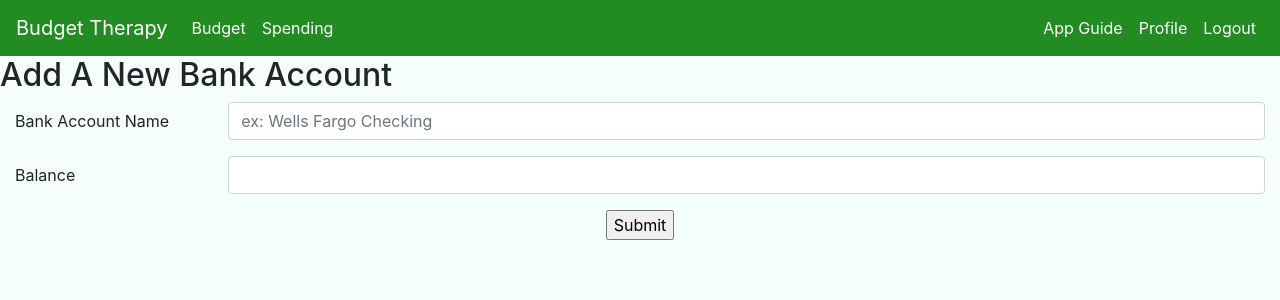
After one commit to LadanShaie/quickstart, a Flask app: page /add_account in a window 1280 px wide. The commit adds this page. Shown: the top 300 px of the page. Run offline with Flask 2, Linux system fonts and the light colour scheme; the visitor is signed in with stand-in values (Sample User, id 1); some libraries are stand-ins or nearby versions.

Commit message:
Add function to display updated balance, Add user bank account

```diff
--- a/server.py
+++ b/server.py
@@ -78,12 +78,59 @@ def login_info():
     if user:
         if password == user.password:
             session['user_id'] = user.user_id
-            return redirect('/budgets')
+            return redirect('/overview')
 
     flash('Incorrect email or password. Please try again.')
     return redirect('/login')
 
+########### app guide route ###############
+@app.route('/app_guide', methods=['GET'])
+def get_app_guide():
+    """View app guide page."""
 
+    return render_template('app_guide.html')
+
+
+########### add account page routes ###############
+@app.route('/add_account', methods=['GET'])
+def get_add_bank_account():
+    """View add bank account form."""
+
+    if session.get('user_id'):
+        return render_template('add_account.html')
+    else:
+        flash('Please login to proceed to this page.')
+        return redirect('/login')
+
+
+@app.route('/add_account', methods=['POST'])
+def save_added_bank_account():
+    """Add a bank account and send it to db, user can view it after being redirected back to the overview page."""
+
+    if session.get('user_id'):
+        submit_add_account_form = request.form.get("submit_add_account_form")
+
+        if  submit_add_account_form  == 'Submit':
+            account_id = request.form.get("account_name")
+            name = request.form.get("account_name")
+            available_balance = request.form.get("available_balance")
+            type = "depository"
+            user = crud.get_user_by_user_id(session['user_id']) #gets user by session user_id
+
+            crud.create_account(account_id, available_balance, type, name, user)
+
+            flash('New bank account Has Been added!')
+            return redirect('/overview')
+
+        else:
+            flash('Sorry, something went wrong. Please try again.')
+            return redirect ('/add_account')
+    else:
+        flash('Please login to proceed to this page.')
+        return redirect('/login')
+
+
+########### Overview page routes ###############
 
 @app.route('/overview', methods=['GET'])
 def overview_data():
@@ -102,15 +149,17 @@ def redirect_to_budgets():
 
     view_budgets_page = request.form.get('budgets_page')
     view_add_transaction_page = request.form.get("add_transactions_page")
+    view_add_account_page = request.form.get("add_account_page")
 
     if  view_budgets_page == 'View My Budgets':
         return redirect('/budgets')
-    if  view_add_transaction_page == 'Add a new transaction':
+    if  view_add_transaction_page == 'Add New Transaction':
         return redirect('/add_transaction')
+    if  view_add_account_page == 'Add New Bank Account':
+        return redirect('/add_account')
 
 
-
-
+########### Budgets page routes ###############
 
 @app.route('/budgets', methods=['GET'])
 def get_budgets():
@@ -134,7 +183,7 @@ def redirect_to_create_budget():
         return redirect('/create_budget')
 
 
-
+########### Create Budget page routes ###############
 
 @app.route('/create_budget', methods=['GET'])
 def get_create_budget():
@@ -181,17 +230,17 @@ def view_each_budget(budget_id):
     """View a budget status page"""
 
     if session.get('user_id'):
-        # user = crud.get_user_by_user_id(session['user_id'])
-        # print (current_date)
-        # current_date= "2020-11-12 0:0:0.0"
         budget_status=crud.get_budget_status_by_budget_id(budget_id)
-        # print (budget_status)
+
         return render_template('budget_status.html', budget_status=budget_status)
 
-        # return render_template('budget_status.html', budget=budget, current_date=current_date, transactions=user.transactions)
     else:
         flash('Please login to proceed to this page.')
         return redirect('/login')
+
+
+
+########### Add Transaction page routes ###############
 
 @app.route('/add_transaction', methods=['GET'])
 def get_add_transaction():
@@ -214,14 +263,18 @@ def save_added_transaction():
 
         if  submit_add_transaction_form  == 'Submit':
             account_id = request.form.get("selected_account")
-            merchant_name = request.form.get('merchant_name') #Issue, if new merchant_name add this to merchant table in db
+            merchant_name = request.form.get('merchant_name')
             amount = request.form.get('amount')
             date = request.form.get('transaction_date')
-            #gets user by session user_id
-            user = crud.get_user_by_user_id(session['user_id'])
+            user = crud.get_user_by_user_id(session['user_id'])  #gets user by session user_id
 
+            # If new merchant_name, add the new merchant_name to merchant table
+            crud.create_merchant_name(merchant_name, user)
+            # The we can created a transaction using a new merchant_name.
             crud.create_transaction(amount, date, merchant_name, user, account_id)
-            crud.create_merchant_name(merchant_name, user)
+            # After transaction is added, now we can update associated account balance through acccount_id
+            crud.get_account_by_account_id (account_id, amount)
+
             flash('New transaction Has Been added!')
             return redirect('/overview')
 
--- /dev/null
+++ b/templates/add_account.html
@@ -0,0 +1,36 @@
+{% extends 'base.html' %}
+{% block title %}Add An Account Page{% endblock %}
+
+{% block body %}
+<h2>Add A New Bank Account</h2>
+
+<form class="forms" name="account_form" action='/add_account' method="POST">
+
+    <div class="container-fluid">
+
+     <!-- account name input required from user    -->
+        <div class="form-group row">
+            <label for="example-text-input" class="col-2 col-form-label"> Bank Account Name </label>
+            <div class="col-10">
+              <input class="form-control" type="text" name="account_name" placeholder="ex: Wells Fargo Checking" id="account-name-text-input">
+            </div>
+        </div>
+
+
+        <!-- Available balance input required from user    -->
+        <div class="form-group row">
+            <label for="example-number-input" class="col-2 col-form-label"> Balance </label>
+            <div class="col-10">
+              <input class="form-control" type="number" name=available_balance id="available-balance-input">
+            </div>
+        </div>
+
+
+    <!-- sumit form button    -->
+        <div class="row justify-content-center" >
+            <input type="submit" class="submit-btn" name= "submit_add_account_form" value="Submit">
+        </div>
+
+    </div>
+</form>
+{% endblock %}
--- a/templates/base.html
+++ b/templates/base.html
@@ -16,7 +16,7 @@
     <!-- Static navbar -->
     <nav class="navbar navbar-expand-lg navbar-dark">
 
-        <a id="budget-therapy-logo" class="navbar-brand" href="">Budget Therapy</a>
+        <a id="budget-therapy-logo" class="navbar-brand" href="/overview">Budget Therapy</a>
         <button class="navbar-toggler" type="button" data-toggle="collapse" data-target="#navbarSupportedContent" aria-controls="navbarSupportedContent" aria-expanded="false" aria-label="Toggle navigation">
         <span class="navbar-toggler-icon"></span>
         </button>
@@ -27,18 +27,18 @@
             <a class="nav-link" href="/budgets">Budget </a>
             </li>
             <li class="nav-item">
-            <a class="nav-link" href="/overview">Transactions</a>
+            <a class="nav-link" href="/overview">Spending</a>
             </li>
         </ul>
         <ul class="navbar-nav ml-auto">
             <li class="nav-item">
-            <a class="nav-link" href="/about">About</a>
+            <a class="nav-link" href="/app_guide">App Guide</a>
             </li>
             <li class="nav-item">
             <a class="nav-link" href="/profile">Profile</a>
             </li>
             <li class="nav-item">
-            <a class="nav-link" href="#">Logout</a>
+            <a class="nav-link" href="/">Logout</a>
             </li>
         </ul>
         </div>
```
Also changed, not shown: app.py (deleted, +0 -300 lines), crud.py (+36 -19 lines), templates/app_guide.html (added, +14 -0 lines), templates/overview.html (+6 -2 lines), templates/about.html (deleted).
